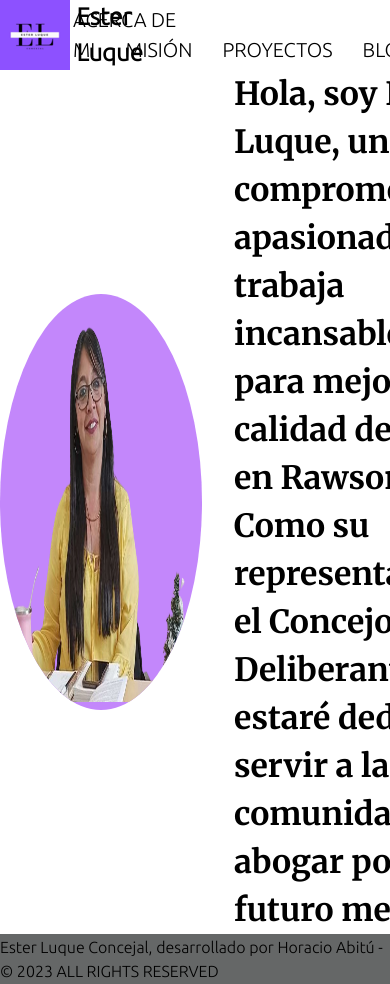
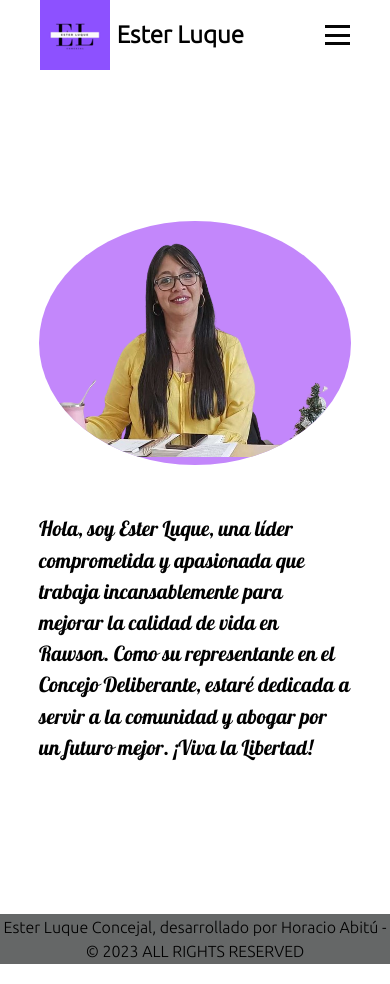
Before and after one commit to dev-back55/EsterLuque-Concejal, a Next.js app: page / in a window 390 px wide. Built offline with nearby package versions, Linux system fonts and the light colour scheme.

Commit message:
responsive navbar hero

```diff
--- a/components/Footer.module.css
+++ b/components/Footer.module.css
@@ -6,3 +6,10 @@
     width: 100%;
     background-color: rgb(101, 103, 103);
 }
+
+ /* Mobile */
+ @media screen and (max-width: 600px) {
+    .footer_container {
+        text-align: center;
+    }
+ }
--- a/components/Hero.jsx
+++ b/components/Hero.jsx
@@ -1,8 +1,9 @@
 import Image from "next/image";
 import styles from "./Hero.module.css"
-import { Merriweather } from 'next/font/google'
+import { Merriweather, Lobster } from 'next/font/google'
 
 const merriweather = Merriweather({ subsets: ['latin'], weight: ['700'] })
+const lobster = Lobster({ subsets: ['latin'], weight: ['400'] })
 
 export default function Hero() {
 
@@ -15,10 +16,11 @@ export default function Hero() {
                     width={500}
                     height={400}
                     alt=""
+                    layout='responsive'
                 />
             </div>
             <div className={styles.text_container}>
-                <p className={`${merriweather.className}`}>Hola, soy Ester Luque, una líder comprometida y apasionada que trabaja incansablemente para mejorar la calidad de vida en Rawson. Como su representante en el Concejo Deliberante, estaré dedicada a servir a la comunidad y abogar por un futuro mejor.</p>
+                <p className={`${lobster.className}`}>Hola, soy Ester Luque, una líder comprometida y apasionada que trabaja incansablemente para mejorar la calidad de vida en Rawson. Como su representante en el Concejo Deliberante, estaré dedicada a servir a la comunidad y abogar por un futuro mejor. ¡Viva la Libertad!</p>
 
             </div>
         </div>
--- a/components/Hero.module.css
+++ b/components/Hero.module.css
@@ -27,3 +27,29 @@
 .text_container p {
     font-size: 2rem;
 }
+
+/* Tablet and Smaller Desktop */
+@media (min-width: 120px) and (max-width: 820px) {
+.hero_container {
+    display: flex;
+    flex-direction: column;
+    justify-content: center;
+    align-items: center;
+    gap: 3rem;
+}
+
+.image_container {
+    width: 80%;
+    height: 60%;
+
+}
+
+.text_container {
+    width: 80%;
+
+}
+
+.text_container p {
+    font-size: 1.3rem;
+}
+}
--- a/components/Navbar.module.css
+++ b/components/Navbar.module.css
@@ -58,7 +58,7 @@
   .line {
     width: 100%;
     height: 3px;
-    background-color: rgb(117, 245, 215);
+    background-color: rgb(6, 6, 6);
   }
 
   .menu {
@@ -66,7 +66,7 @@
     position: fixed;
     width: 50vw;
     height: calc(100vh - 50px);
-    background-color: var(--fondo-footer-color);
+    background-color: rgb(139,82,254);
     top: 50px;
     /* right: 0px; */
     z-index: 9999;
@@ -77,3 +77,42 @@
     list-style: none;
     transition: all 1s ease;
   }
+
+  /* Mobile */
+@media screen and (max-width: 600px) {
+    .container {
+      padding: 0px 20px;
+    }
+
+    .listItem {
+      display: none;
+    }
+
+    .hamburger {
+      display: flex;
+      flex-direction: column;
+      align-items: center;
+      justify-content: space-between;
+
+    }
+    .menu {
+      display: flex;
+      flex-direction: column;
+      align-items: center;
+      justify-content: space-around;
+    }
+
+    .callButton {
+      padding: 10px;
+
+
+    }
+
+    .title {
+      font-size: 1.2rem;
+    }
+
+    .redes_container {
+        display: none;
+    }
+}
```
